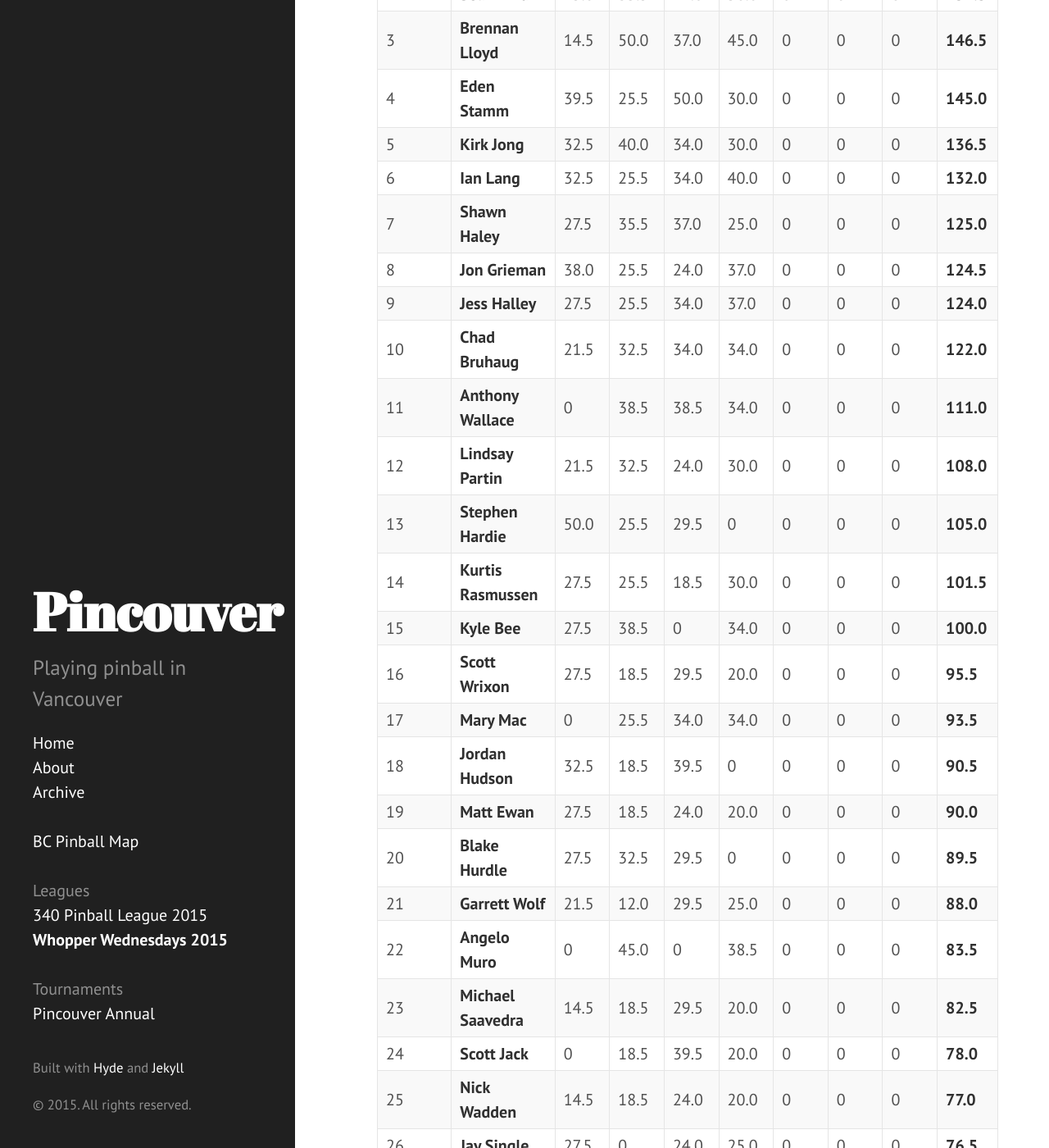
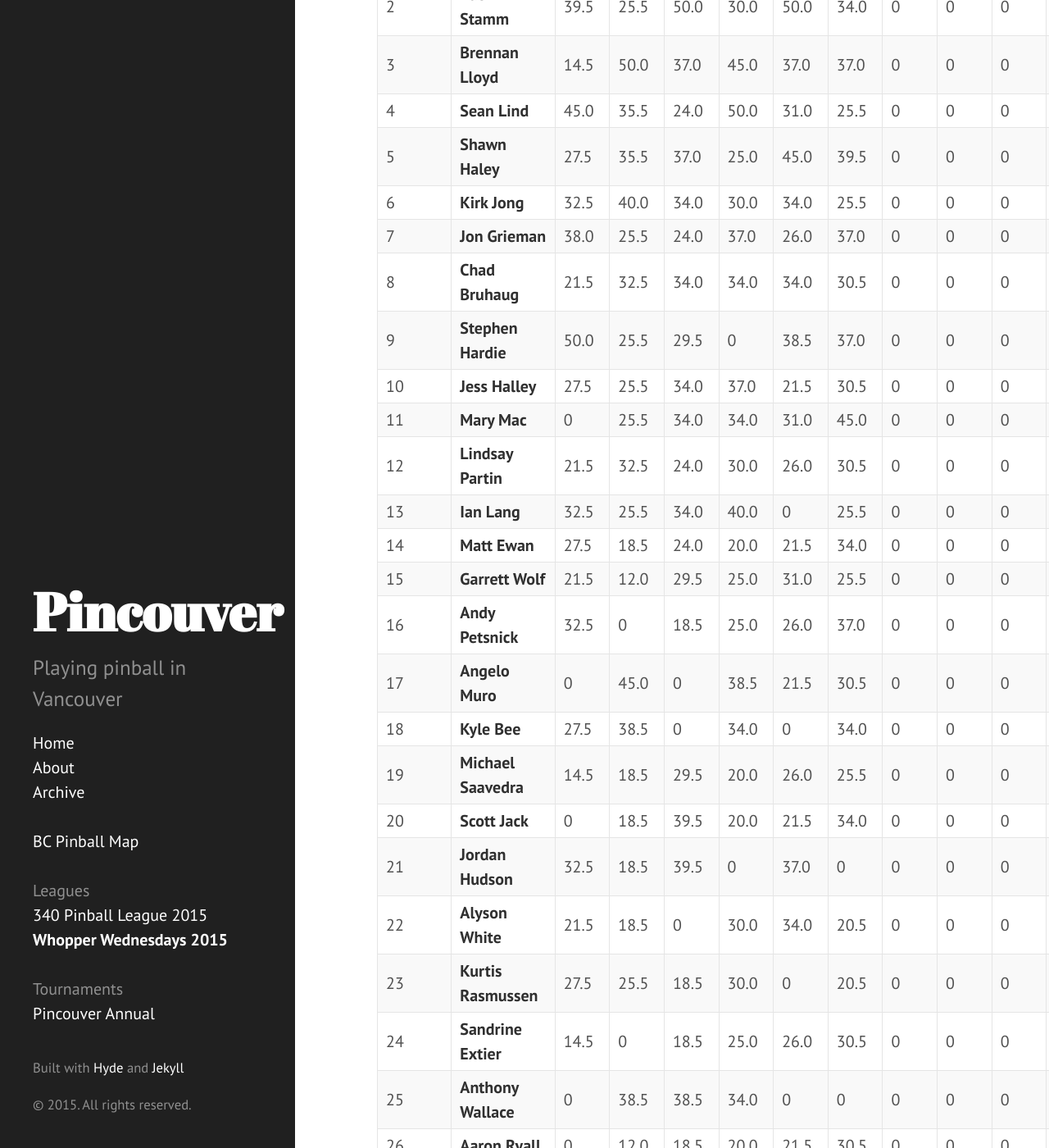
Before and after one commit to lytfyre/VancouverPinball, a Jekyll site: the page built from leagues/whopper_wednesdays.md, in a window 1280 px wide and 1400 px high, scrolled down 1500 px. Shown: the whole window at 82% size. Built offline with Jekyll 4.4.1, drawn with Linux system fonts in a browser that asks for light colours; some of the changed text lies outside the part shown.

Commit message:
add weeks 5 and 6

```diff
--- a/leagues/whopper_wednesdays.md
+++ b/leagues/whopper_wednesdays.md
@@ -47,85 +47,91 @@
 
 ## Current Standings
 
-| Position | Player | Week 1 | Week 2 | Week 3 | Week 4 | Week 5 | Week 6 | Week 7 | Points
-| ------- | ------- | ------- | ------- | ------- | ------- | ------- | ------- | ------- | -------
-|1|**Robert Gagno**|39.5|32.5|45.0|38.5|0|0|0|**155.5**|
-|2|**Sean Lind**|45.0|35.5|24.0|50.0|0|0|0|**154.5**|
-|3|**Brennan Lloyd**|14.5|50.0|37.0|45.0|0|0|0|**146.5**|
-|4|**Eden Stamm**|39.5|25.5|50.0|30.0|0|0|0|**145.0**|
-|5|**Kirk Jong**|32.5|40.0|34.0|30.0|0|0|0|**136.5**|
-|6|**Ian Lang**|32.5|25.5|34.0|40.0|0|0|0|**132.0**|
-|7|**Shawn Haley**|27.5|35.5|37.0|25.0|0|0|0|**125.0**|
-|8|**Jon Grieman**|38.0|25.5|24.0|37.0|0|0|0|**124.5**|
-|9|**Jess Halley**|27.5|25.5|34.0|37.0|0|0|0|**124.0**|
-|10|**Chad Bruhaug**|21.5|32.5|34.0|34.0|0|0|0|**122.0**|
-|11|**Anthony Wallace**|0|38.5|38.5|34.0|0|0|0|**111.0**|
-|12|**Lindsay Partin**|21.5|32.5|24.0|30.0|0|0|0|**108.0**|
-|13|**Stephen Hardie**|50.0|25.5|29.5|0|0|0|0|**105.0**|
-|14|**Kurtis Rasmussen**|27.5|25.5|18.5|30.0|0|0|0|**101.5**|
-|15|**Kyle Bee**|27.5|38.5|0|34.0|0|0|0|**100.0**|
-|16|**Scott Wrixon**|27.5|18.5|29.5|20.0|0|0|0|**95.5**|
-|17|**Mary Mac**|0|25.5|34.0|34.0|0|0|0|**93.5**|
-|18|**Jordan Hudson**|32.5|18.5|39.5|0|0|0|0|**90.5**|
-|19|**Matt Ewan**|27.5|18.5|24.0|20.0|0|0|0|**90.0**|
-|20|**Blake Hurdle**|27.5|32.5|29.5|0|0|0|0|**89.5**|
-|21|**Garrett Wolf**|21.5|12.0|29.5|25.0|0|0|0|**88.0**|
-|22|**Angelo Muro**|0|45.0|0|38.5|0|0|0|**83.5**|
-|23|**Michael Saavedra**|14.5|18.5|29.5|20.0|0|0|0|**82.5**|
-|24|**Scott Jack**|0|18.5|39.5|20.0|0|0|0|**78.0**|
-|25|**Nick Wadden**|14.5|18.5|24.0|20.0|0|0|0|**77.0**|
-|26|**Jay Single**|27.5|0|24.0|25.0|0|0|0|**76.5**|
-|27|**Andy Petsnick**|32.5|0|18.5|25.0|0|0|0|**76.0**|
-|28|**Alyson White**|21.5|18.5|0|30.0|0|0|0|**70.0**|
-|29|**Bonnie Bedford**|0|35.5|0|30.0|0|0|0|**65.5**|
-|30|**Matty McLean**|27.5|35.5|0|0|0|0|0|**63.0**|
-|31|**Anton Glavas**|14.5|18.5|29.5|0|0|0|0|**62.5**|
-|32|**Felipe Munoz**|0|35.5|24.0|0|0|0|0|**59.5**|
-|33|**Sandrine Extier**|14.5|0|18.5|25.0|0|0|0|**58.0**|
-|34|**Esteban Astudillo**|0|25.5|29.5|0|0|0|0|**55.0**|
-|35|**Andreas Pettersson**|32.5|0|18.5|0|0|0|0|**51.0**|
-|36|**Andrei Rojas**|0|32.5|18.5|0|0|0|0|**51.0**|
-|37|**Aaron Ryall**|0|12.0|18.5|20.0|0|0|0|**50.5**|
-|38|**Warren Koch**|38.0|12.0|0|0|0|0|0|**50.0**|
-|39|**Darryl Scholten**|0|18.5|29.5|0|0|0|0|**48.0**|
-|40|**Nolan Veljacic**|21.5|25.5|0|0|0|0|0|**47.0**|
-|41|**Steve Gonda**|21.5|0|0|20.0|0|0|0|**41.5**|
-|42|**Tessa Russell**|21.5|18.5|0|0|0|0|0|**40.0**|
-|43|**Brad Kerr**|14.5|0|24.0|0|0|0|0|**38.5**|
-|44|**Ben Bondy**|0|12.0|0|25.0|0|0|0|**37.0**|
-|45|**Chad Wren**|0|12.0|0|25.0|0|0|0|**37.0**|
-|46|**Al Smith**|36.5|0|0|0|0|0|0|**36.5**|
-|47|**Ira Young**|36.5|0|0|0|0|0|0|**36.5**|
-|48|**Sterling Nelson**|14.5|0|0|20.0|0|0|0|**34.5**|
-|49|**Larry Ng**|0|0|0|34.0|0|0|0|**34.0**|
-|50|**Corey Dale**|14.5|18.5|0|0|0|0|0|**33.0**|
-|51|**Sara Little**|14.5|0|18.5|0|0|0|0|**33.0**|
-|52|**Peter Skolbebring**|32.5|0|0|0|0|0|0|**32.5**|
-|53|**Joel Murdoch**|32.5|0|0|0|0|0|0|**32.5**|
-|54|**Dani Wimmer**|0|12.0|18.5|0|0|0|0|**30.5**|
-|55|**Kristin Hardie**|0|12.0|18.5|0|0|0|0|**30.5**|
-|56|**Matt Read**|0|0|0|30.0|0|0|0|**30.0**|
-|57|**Kelsey Blair**|14.5|12.0|0|0|0|0|0|**26.5**|
-|58|**Maeghan Dunn**|0|25.5|0|0|0|0|0|**25.5**|
-|59|**Kobi Thomson**|0|25.5|0|0|0|0|0|**25.5**|
-|60|**Marisa Barbetta**|0|25.5|0|0|0|0|0|**25.5**|
-|61|**Dale Savage**|0|25.5|0|0|0|0|0|**25.5**|
-|62|**Jason Hohert**|0|0|0|25.0|0|0|0|**25.0**|
-|63|**Greg Jenkins**|0|0|0|25.0|0|0|0|**25.0**|
-|64|**Geoff Naylor**|0|0|24.0|0|0|0|0|**24.0**|
-|65|**Jody Reilhan**|0|0|24.0|0|0|0|0|**24.0**|
-|66|**Michelle Ross**|21.5|0|0|0|0|0|0|**21.5**|
-|67|**Kazu Arai**|21.5|0|0|0|0|0|0|**21.5**|
-|68|**Lewis**|21.5|0|0|0|0|0|0|**21.5**|
-|69|**Steffanie Kessanich**|21.5|0|0|0|0|0|0|**21.5**|
-|70|**Dave Paris**|0|0|0|20.0|0|0|0|**20.0**|
-|71|**Latoya Mccarthy**|0|0|18.5|0|0|0|0|**18.5**|
-|72|**Jana Jacques**|0|18.5|0|0|0|0|0|**18.5**|
-|73|**Marie Peltier**|0|18.5|0|0|0|0|0|**18.5**|
-|74|**Hamish**|14.5|0|0|0|0|0|0|**14.5**|
-|75|**Elise Vredenbregt**|14.5|0|0|0|0|0|0|**14.5**|
-|76|**Kim Bailey**|14.5|0|0|0|0|0|0|**14.5**|
-|77|**Ryan Guy**|0|12.0|0|0|0|0|0|**12.0**|
-|78|**Clay Easter**|0|12.0|0|0|0|0|0|**12.0**|
-|79|**Derek Houg**|0|12.0|0|0|0|0|0|**12.0**|
-|80|**Cam McLeod**|0|12.0|0|0|0|0|0|**12.0**|
+| Position | Player | Week 1 | Week 2 | Week 3 | Week 4 | Week 5 | Week 6 | Week 7 | Week 8 | Week 9 | Points
+| ------- | ------- | ------- | ------- | ------- | ------- | ------- | ------- | ------- | ------- | ------- | -------
+|1|**Robert Gagno**|39.5|32.5|45.0|38.5|38.5|50.0|0|0|0|**244.0**|
+|2|**Eden Stamm**|39.5|25.5|50.0|30.0|50.0|34.0|0|0|0|**229.0**|
+|3|**Brennan Lloyd**|14.5|50.0|37.0|45.0|37.0|37.0|0|0|0|**220.5**|
+|4|**Sean Lind**|45.0|35.5|24.0|50.0|31.0|25.5|0|0|0|**211.0**|
+|5|**Shawn Haley**|27.5|35.5|37.0|25.0|45.0|39.5|0|0|0|**209.5**|
+|6|**Kirk Jong**|32.5|40.0|34.0|30.0|34.0|25.5|0|0|0|**196.0**|
+|7|**Jon Grieman**|38.0|25.5|24.0|37.0|26.0|37.0|0|0|0|**187.5**|
+|8|**Chad Bruhaug**|21.5|32.5|34.0|34.0|34.0|30.5|0|0|0|**186.5**|
+|9|**Stephen Hardie**|50.0|25.5|29.5|0|38.5|37.0|0|0|0|**180.5**|
+|10|**Jess Halley**|27.5|25.5|34.0|37.0|21.5|30.5|0|0|0|**176.0**|
+|11|**Mary Mac**|0|25.5|34.0|34.0|31.0|45.0|0|0|0|**169.5**|
+|12|**Lindsay Partin**|21.5|32.5|24.0|30.0|26.0|30.5|0|0|0|**164.5**|
+|13|**Ian Lang**|32.5|25.5|34.0|40.0|0|25.5|0|0|0|**157.5**|
+|14|**Matt Ewan**|27.5|18.5|24.0|20.0|21.5|34.0|0|0|0|**145.5**|
+|15|**Garrett Wolf**|21.5|12.0|29.5|25.0|31.0|25.5|0|0|0|**144.5**|
+|16|**Andy Petsnick**|32.5|0|18.5|25.0|26.0|37.0|0|0|0|**139.0**|
+|17|**Angelo Muro**|0|45.0|0|38.5|21.5|30.5|0|0|0|**135.5**|
+|18|**Kyle Bee**|27.5|38.5|0|34.0|0|34.0|0|0|0|**134.0**|
+|19|**Michael Saavedra**|14.5|18.5|29.5|20.0|26.0|25.5|0|0|0|**134.0**|
+|20|**Scott Jack**|0|18.5|39.5|20.0|21.5|34.0|0|0|0|**133.5**|
+|21|**Jordan Hudson**|32.5|18.5|39.5|0|37.0|0|0|0|0|**127.5**|
+|22|**Alyson White**|21.5|18.5|0|30.0|34.0|20.5|0|0|0|**124.5**|
+|23|**Kurtis Rasmussen**|27.5|25.5|18.5|30.0|0|20.5|0|0|0|**122.0**|
+|24|**Sandrine Extier**|14.5|0|18.5|25.0|26.0|30.5|0|0|0|**114.5**|
+|25|**Anthony Wallace**|0|38.5|38.5|34.0|0|0|0|0|0|**111.0**|
+|26|**Aaron Ryall**|0|12.0|18.5|20.0|21.5|30.5|0|0|0|**102.5**|
+|27|**Nick Wadden**|14.5|18.5|24.0|20.0|0|20.5|0|0|0|**97.5**|
+|28|**Jay Single**|27.5|0|24.0|25.0|0|20.5|0|0|0|**97.0**|
+|29|**Al Smith**|36.5|0|0|0|26.0|34.0|0|0|0|**96.5**|
+|30|**Scott Wrixon**|27.5|18.5|29.5|20.0|0|0|0|0|0|**95.5**|
+|31|**Bonnie Bedford**|0|35.5|0|30.0|26.0|0|0|0|0|**91.5**|
+|32|**Andreas Pettersson**|32.5|0|18.5|0|40.0|0|0|0|0|**91.0**|
+|33|**Kristin Hardie**|0|12.0|18.5|0|34.0|25.5|0|0|0|**90.0**|
+|34|**Blake Hurdle**|27.5|32.5|29.5|0|0|0|0|0|0|**89.5**|
+|35|**Larry Ng**|0|0|0|34.0|31.0|20.5|0|0|0|**85.5**|
+|36|**Ben Bondy**|0|12.0|0|25.0|21.5|20.5|0|0|0|**79.0**|
+|37|**Brad Kerr**|14.5|0|24.0|0|0|39.5|0|0|0|**78.0**|
+|38|**Darryl Scholten**|0|18.5|29.5|0|26.0|0|0|0|0|**74.0**|
+|39|**Matty McLean**|27.5|35.5|0|0|0|0|0|0|0|**63.0**|
+|40|**Anton Glavas**|14.5|18.5|29.5|0|0|0|0|0|0|**62.5**|
+|41|**Felipe Munoz**|0|35.5|24.0|0|0|0|0|0|0|**59.5**|
+|42|**Sara Little**|14.5|0|18.5|0|26.0|0|0|0|0|**59.0**|
+|43|**Chad Wren**|0|12.0|0|25.0|0|20.5|0|0|0|**57.5**|
+|44|**Esteban Astudillo**|0|25.5|29.5|0|0|0|0|0|0|**55.0**|
+|45|**Andrei Rojas**|0|32.5|18.5|0|0|0|0|0|0|**51.0**|
+|46|**Warren Koch**|38.0|12.0|0|0|0|0|0|0|0|**50.0**|
+|47|**Nolan Veljacic**|21.5|25.5|0|0|0|0|0|0|0|**47.0**|
+|48|**Kim Bailey**|14.5|0|0|0|31.0|0|0|0|0|**45.5**|
+|49|**Michelle Ross**|21.5|0|0|0|21.5|0|0|0|0|**43.0**|
+|50|**Steve Gonda**|21.5|0|0|20.0|0|0|0|0|0|**41.5**|
+|51|**Tessa Russell**|21.5|18.5|0|0|0|0|0|0|0|**40.0**|
+|52|**Clay Easter**|0|12.0|0|0|0|25.5|0|0|0|**37.5**|
+|53|**Ira Young**|36.5|0|0|0|0|0|0|0|0|**36.5**|
+|54|**Sterling Nelson**|14.5|0|0|20.0|0|0|0|0|0|**34.5**|
+|55|**Dan Skolovy**|0|0|0|0|34.0|0|0|0|0|**34.0**|
+|56|**Corey Dale**|14.5|18.5|0|0|0|0|0|0|0|**33.0**|
+|57|**Joel Murdoch**|32.5|0|0|0|0|0|0|0|0|**32.5**|
+|58|**Peter Skolbebring**|32.5|0|0|0|0|0|0|0|0|**32.5**|
+|59|**Dani Wimmer**|0|12.0|18.5|0|0|0|0|0|0|**30.5**|
+|60|**Matt Read**|0|0|0|30.0|0|0|0|0|0|**30.0**|
+|61|**Kelsey Blair**|14.5|12.0|0|0|0|0|0|0|0|**26.5**|
+|62|**Dale Savage**|0|25.5|0|0|0|0|0|0|0|**25.5**|
+|63|**Jeremy Cook**|0|0|0|0|0|25.5|0|0|0|**25.5**|
+|64|**Toni Cormier**|0|0|0|0|0|25.5|0|0|0|**25.5**|
+|65|**Maeghan Dunn**|0|25.5|0|0|0|0|0|0|0|**25.5**|
+|66|**Marisa Barbetta**|0|25.5|0|0|0|0|0|0|0|**25.5**|
+|67|**Kobi Thomson**|0|25.5|0|0|0|0|0|0|0|**25.5**|
+|68|**Jason Hohert**|0|0|0|25.0|0|0|0|0|0|**25.0**|
+|69|**Greg Jenkins**|0|0|0|25.0|0|0|0|0|0|**25.0**|
+|70|**Geoff Naylor**|0|0|24.0|0|0|0|0|0|0|**24.0**|
+|71|**Jody Reilhan**|0|0|24.0|0|0|0|0|0|0|**24.0**|
+|72|**Kazu Arai**|21.5|0|0|0|0|0|0|0|0|**21.5**|
+|73|**Steffanie Kessanich**|21.5|0|0|0|0|0|0|0|0|**21.5**|
+|74|**Treven Lepage**|0|0|0|0|21.5|0|0|0|0|**21.5**|
+|75|**Lewis**|21.5|0|0|0|0|0|0|0|0|**21.5**|
+|76|**Jaret Bradley**|0|0|0|0|0|20.5|0|0|0|**20.5**|
+|77|**Erin Hammett**|0|0|0|0|0|20.5|0|0|0|**20.5**|
+|78|**Dave Paris**|0|0|0|20.0|0|0|0|0|0|**20.0**|
+|79|**Latoya Mccarthy**|0|0|18.5|0|0|0|0|0|0|**18.5**|
+|80|**Jana Jacques**|0|18.5|0|0|0|0|0|0|0|**18.5**|
+|81|**Marie Peltier**|0|18.5|0|0|0|0|0|0|0|**18.5**|
+|82|**Elise Vredenbregt**|14.5|0|0|0|0|0|0|0|0|**14.5**|
+|83|**Hamish**|14.5|0|0|0|0|0|0|0|0|**14.5**|
+|84|**Ryan Guy**|0|12.0|0|0|0|0|0|0|0|**12.0**|
+|85|**Derek Houg**|0|12.0|0|0|0|0|0|0|0|**12.0**|
+|86|**Cam McLeod**|0|12.0|0|0|0|0|0|0|0|**12.0**|
```
